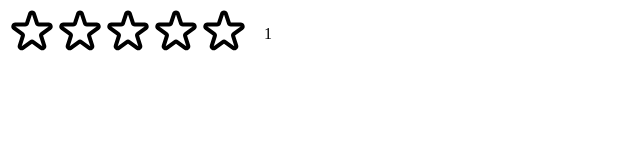
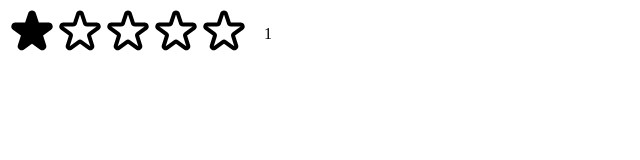
Before and after one commit to hulkarsharif/usepopcorn, a React (Create React App) app: page / in a window 1280 px wide. Both pictures are taken after a click on the button 32 px from the left and 34 px from the top of the page. Shown: the top 160 px of the page, without its empty margins (0-640 px from the left). Built offline with nearby package versions, Linux system fonts and the light colour scheme.

Commit message:
Finish the star fubction fill

```diff
--- a/src/StarRating.js
+++ b/src/StarRating.js
@@ -14,7 +14,7 @@ const textStyle = {
     lineHeight: "1",
     margin: "0"
 };
-export default function StarRating({ maxRating }) {
+export default function StarRating({ maxRating = 5 }) {
     const [rating, setRating] = useState(0);
     const [tempRating, setTempRating] = useState(0);
 
@@ -27,12 +27,16 @@ export default function StarRating({ maxRating }) {
                 {Array.from({ length: maxRating }, (_, i) => (
                     <Star
                         key={i}
-                        onRate={() => setRating(i + 1)}
-                        full={rating >= i + 1}
+                        full={
+                            tempRating ? tempRating >= i + 1 : rating >= i + 1
+                        }
+                        onRate={() => handleRating(i + 1)}
+                        onHoverIn={() => setTempRating(i + 1)}
+                        onHoverOut={() => setRating(0)}
                     />
                 ))}
             </div>
-            <p style={textStyle}>{rating || ""}</p>
+            <p style={textStyle}>{tempRating || rating || ""}</p>
         </div>
     );
 }
@@ -44,13 +48,19 @@ const starStyle = {
     cursor: "pointer"
 };
 
-function Star({ onRate, full }) {
+function Star({ onRate, full, onHoverIn, onHoverOut }) {
     return (
-        <span role="button" style={starStyle} onClick={onRate}>
+        <span
+            role="button"
+            style={starStyle}
+            onClick={onRate}
+            onMouseEnter={onHoverIn}
+            onMouseLeave={onHoverOut}
+        >
             {full ? (
                 <svg
                     xmlns="http://www.w3.org/2000/svg"
-                    fill="none"
+                    fill="#000"
                     viewBox="0 0 24 24"
                     stroke="#000"
                 >
```
Also changed, not shown: src/index.css (indentation only).
